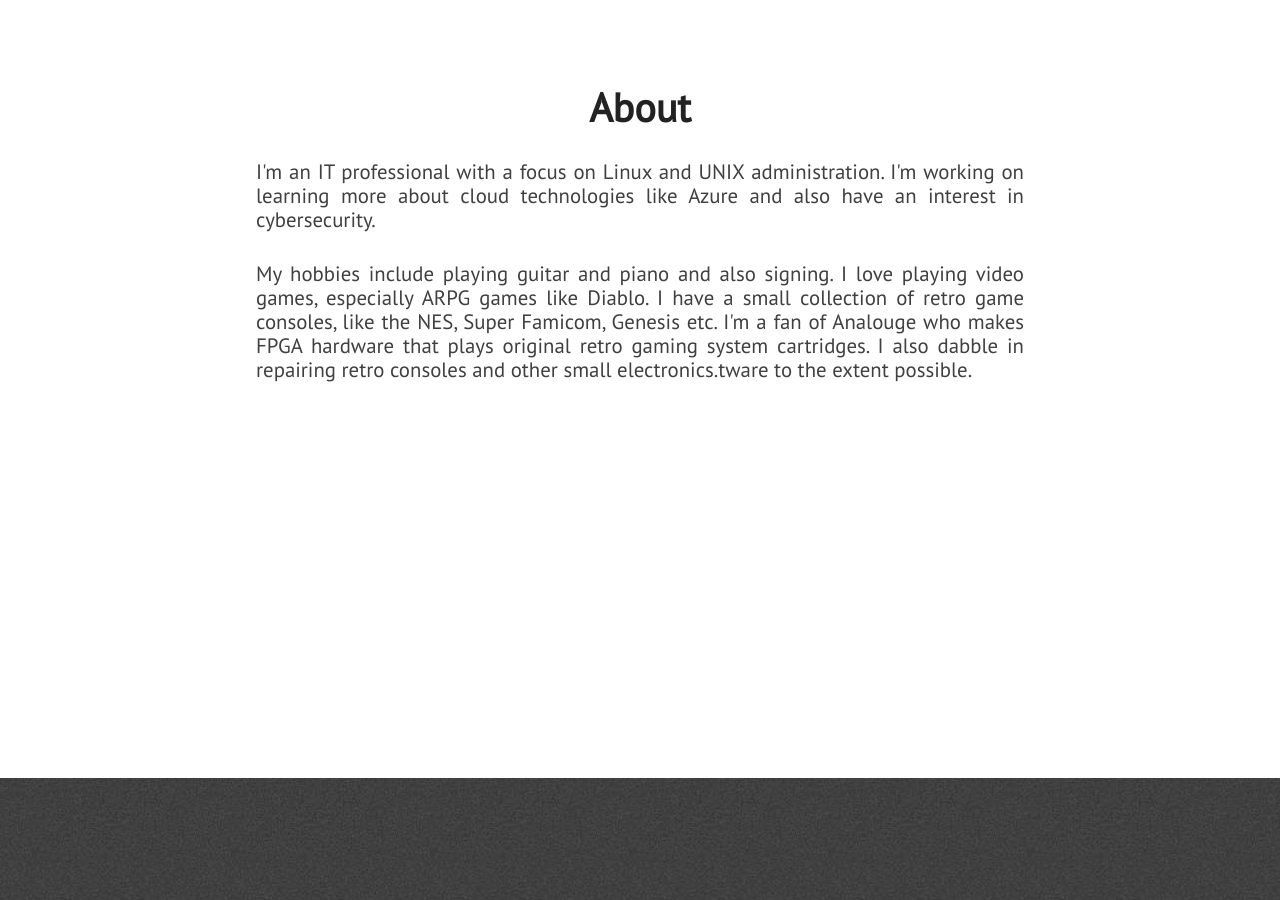
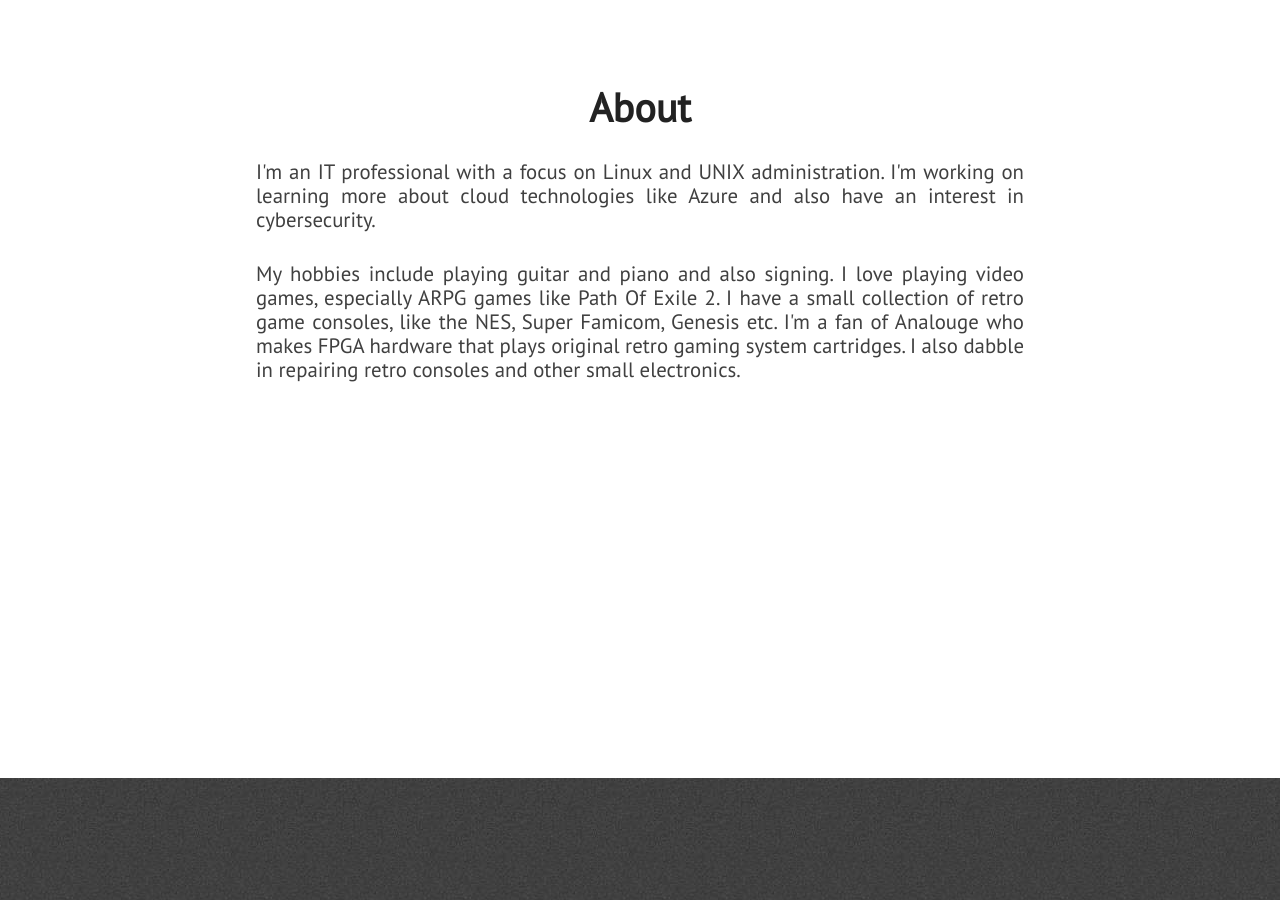
Before and after one commit to michaeldpotter/michaeldpotter.github.io, a Jekyll site: the page built from index.html, in a window 1280 px wide and 900 px high, scrolled down 1182 px. Built offline with Jekyll 4.4.1, drawn with Linux system fonts in a browser that asks for light colours; nearby versions of some CDN libraries.

Commit message:
Update about.html

```diff
--- a/_includes/about.html
+++ b/_includes/about.html
@@ -6,7 +6,7 @@
                 I'm an IT professional with a focus on Linux and UNIX administration. I'm working on learning more about cloud technologies like Azure and also have an interest in cybersecurity.
             </p>
             <p class="paragraph-text justify-text">
-                My hobbies include playing guitar and piano and also signing. I love playing video games, especially ARPG games like Diablo. I have a small collection of retro game consoles, like the NES, Super Famicom, Genesis etc. I'm a fan of <a href="https://www.analogue.co"></a>Analouge</a> who makes FPGA hardware that plays original retro gaming system cartridges. I also dabble in repairing retro consoles and other small electronics.tware to the extent possible.
+                My hobbies include playing guitar and piano and also signing. I love playing video games, especially ARPG games like Path Of Exile 2. I have a small collection of retro game consoles, like the NES, Super Famicom, Genesis etc. I'm a fan of <a href="https://www.analogue.co"></a>Analouge</a> who makes FPGA hardware that plays original retro gaming system cartridges. I also dabble in repairing retro consoles and other small electronics.
             </p>
         </div>
     </section>
```
